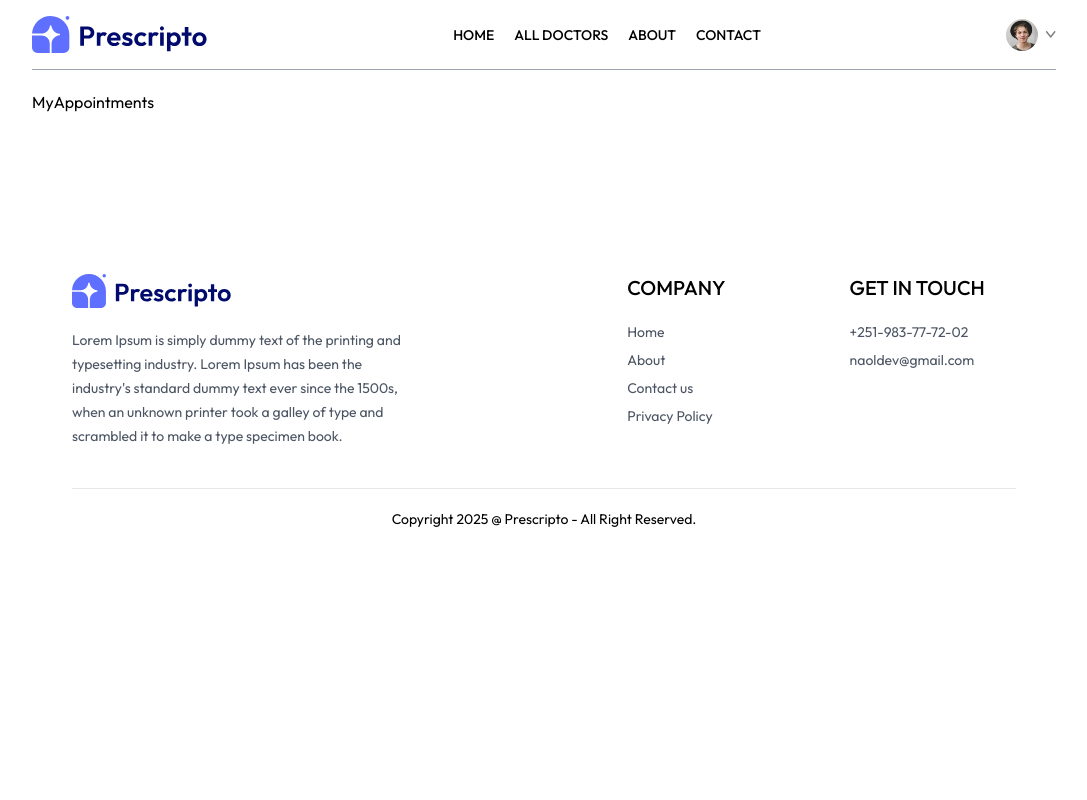
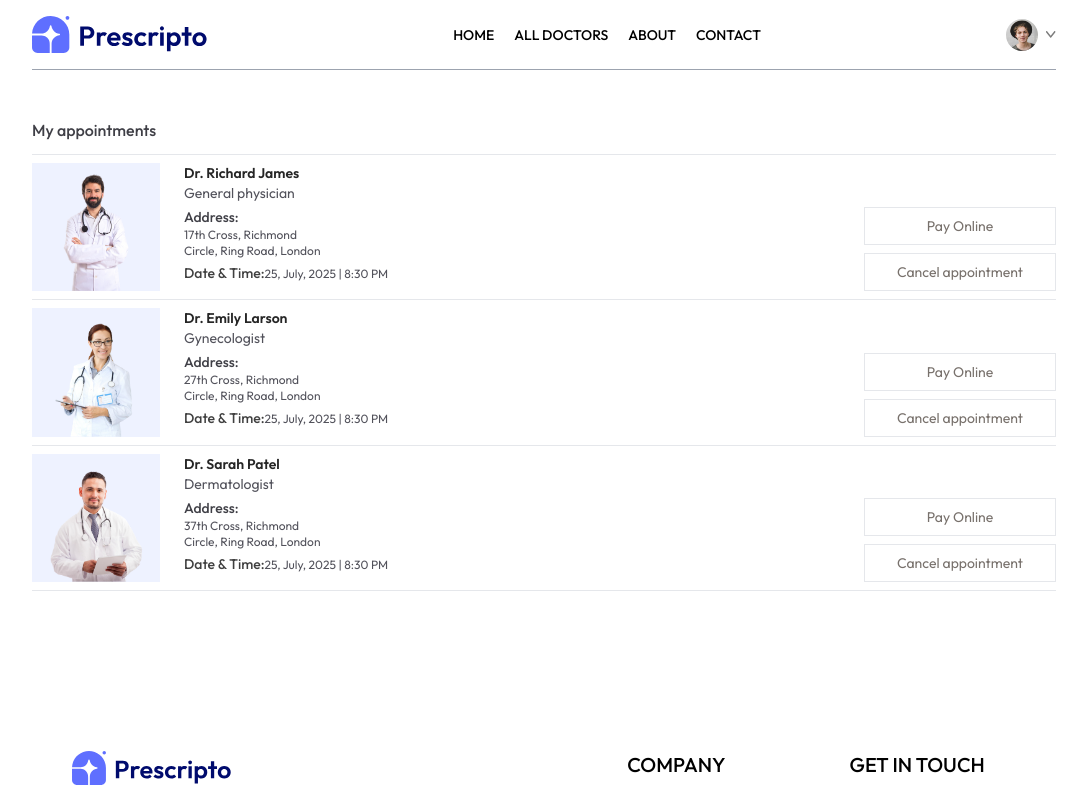
Before and after one commit to naolumer/Prescripto, a React (Vite) app in the folder frontend/: page /my-appointments in a window 1280 px wide. Shown: the top 800 px of the page, without its empty margins (96-1183 px from the left). Built offline with nearby package versions, Linux system fonts and the light colour scheme.

Commit message:
my appointments page

```diff
--- a/frontend/src/components/Navbar.jsx
+++ b/frontend/src/components/Navbar.jsx
@@ -39,13 +39,27 @@
                     <div className='absolute top-0 right-0 pt-14 text-base font-medium text-gray-600 z-20 hidden group-hover:block '>
                         <div className='min-w-48 bg-stone-100 rounded flex flex-col gap-4 p-4'>
                             <p onClick={()=>navigate("/profile")} className='hover:text-black cursor-pointer'>My Profile</p>
-                            <p onClick={()=>navigate("/appointments")} className='hover:text-black cursor-pointer'>My Appointments</p>
+                            <p onClick={()=>navigate("/my-appointments")} className='hover:text-black cursor-pointer'>My Appointments</p>
                             <p onClick={()=>setToken(!token)} className='hover:text-black cursor-pointer'>Logout</p>
                         </div>
                     </div>
                 </div>
                 :<button onClick={()=>navigate("/login")} type='button' className='bg-primary text-white px-8 py-3 rounded-full font-light hidden md:block'>Create account</button>
             }
+            <img onClick={()=>setShowMenu(true)} className='w-6 md:hidden' src={assets.menu_icon} alt="" />
+            {/* {------Mobile Menu} */}
+            <div className={`${showMenu?"fixed w-full":"w-0 h-0"} md:hidden right-0 top-0 bottom-0 z-20 overflow-hidden bg-white transition-all `}>
+                <div className=' cursor-pointer flex items-center justify-between px-5 py-6'>
+                    <img className='w-36' src={assets.logo} alt="" />
+                    <img className='w-7' onClick={()=>setShowMenu(false)} src={assets.cross_icon} alt="" />
+                </div>
+                <ul className='flex flex-col items-center gap-2 mt-5 px-5 text-lg font-medium'>
+                    <NavLink  onClick={()=>setShowMenu(false)} to="/"><p className="px-4 py-2 rounded inline-block">HOME</p></NavLink>
+                    <NavLink  onClick={()=>setShowMenu(false)} to="/doctors"><p className="px-4 py-2 rounded inline-block">ALL DOCTORS</p></NavLink>
+                    <NavLink  onClick={()=>setShowMenu(false)} to="/about"><p className="px-4 py-2 rounded inline-block">ABOUT</p></NavLink>
+                    <NavLink  onClick={()=>setShowMenu(false)} to="/contact"><p className="px-4 py-2 rounded inline-block">CONTACT</p></NavLink>
+                </ul>
+            </div>
         </div>
     </div>
   )
--- a/frontend/src/index.css
+++ b/frontend/src/index.css
@@ -13,3 +13,9 @@
 ::-webkit-scrollbar {
   @apply hidden
 }
+
+@media (max-width:740px) {
+  .active p{
+    @apply text-white bg-primary
+  }
+}
--- a/frontend/src/pages/Doctors.jsx
+++ b/frontend/src/pages/Doctors.jsx
@@ -10,6 +10,7 @@
   const {Doctors} = useContext(AppContext)
   const [filterDoc, setFilterDoc] = useState([])
   const navigate = useNavigate()
+  const [showFilter,setShowFilter] = useState(false)
 
   const applyFilter = ()=>{
     if (speciality){
@@ -27,25 +28,14 @@
     <div>
       <p className='text-gray-600'>Browse through the specialist doctors</p>
       <div className='flex flex-col sm:flex-row items-start gap-5 mt-5'>
-        <div className='flex flex-col gap-4 text-sm text-gray-600'>
-          <p onClick={()=>speciality==="General physician"? navigate("/doctors"): navigate("/doctors/General physician")} className={`w-[94vw] sm:w-auto pl-3 py-1.5 pr-16 border border-gray-300 rounded transition-all cursor-pointer ${speciality==="General physician"?"bg-indigo-100 text-black":""}
-
-            `}>General physician</p>
-          <p onClick={()=>speciality==="Gynecologist"? navigate("/doctors"): navigate("/doctors/Gynecologist")} className={`w-[94vw] sm:w-auto pl-3 py-1.5 pr-16 border border-gray-300 rounded transition-all cursor-pointer ${speciality==="Gynecologist"?"bg-indigo-100 text-black":""}
-
-            `}>Gynecologist</p>
-          <p onClick={()=>speciality==="Dermatologist"? navigate("/doctors"): navigate("/doctors/Dermatologist")} className={`w-[94vw] sm:w-auto pl-3 py-1.5 pr-16 border border-gray-300 rounded transition-all cursor-pointer ${speciality==="Dermatologist"?"bg-indigo-100 text-black":""}
-
-            `}>Dermatologist</p>{speciality==="General physicianGynecologistDermatologistPediatriciansNeurologistGastroenterologist"?"bg-indigo-100 text-black":""}
-          <p onClick={()=>speciality==="Pediatricians"? navigate("/doctors"): navigate("/doctors/Pediatricians")} className={`w-[94vw] sm:w-auto pl-3 py-1.5 pr-16 border border-gray-300 rounded transition-all cursor-pointer ${speciality==="Pediatricians"?"bg-indigo-100 text-black":""}
-
-            `}>Pediatricians</p>
-          <p onClick={()=>speciality==="Neurologist"? navigate("/doctors"): navigate("/doctors/Neurologist")} className={`w-[94vw] sm:w-auto pl-3 py-1.5 pr-16 border border-gray-300 rounded transition-all cursor-pointer ${speciality==="Neurologist"?"bg-indigo-100 text-black":""}
-
-            `}>Neurologist</p>
-          <p onClick={()=>speciality==="Gastroenterologist"? navigate("/doctors"): navigate("/doctors/Gastroenterologist")} className={`w-[94vw] sm:w-auto pl-3 py-1.5 pr-16 border border-gray-300 rounded transition-all cursor-pointer ${speciality==="Gastroenterologist"?"bg-indigo-100 text-black":""}
-
-            `}>Gastroenterologist</p>
+        <button className={`py-1 px-3 border rounded text-sm transition-all sm:hidden ${showFilter?"bg-primary text-white":""}`} onClick={()=>setShowFilter(prev=> !prev)}>Filters</button>
+        <div className={`flex-col gap-4 text-sm text-gray-600 ${showFilter?"flex":"hidden"}`}>
+          <p onClick={()=>speciality==="General physician"? navigate("/doctors"): navigate("/doctors/General physician")} className={`w-[94vw] sm:w-auto pl-3 py-1.5 pr-16 border border-gray-300 rounded transition-all cursor-pointer ${speciality==="General physician"?"bg-indigo-100 text-black":""}`}>General physician</p>
+          <p onClick={()=>speciality==="Gynecologist"? navigate("/doctors"): navigate("/doctors/Gynecologist")} className={`w-[94vw] sm:w-auto pl-3 py-1.5 pr-16 border border-gray-300 rounded transition-all cursor-pointer ${speciality==="Gynecologist"?"bg-indigo-100 text-black":""}`}>Gynecologist</p>
+          <p onClick={()=>speciality==="Dermatologist"? navigate("/doctors"): navigate("/doctors/Dermatologist")} className={`w-[94vw] sm:w-auto pl-3 py-1.5 pr-16 border border-gray-300 rounded transition-all cursor-pointer ${speciality==="Dermatologist"?"bg-indigo-100 text-black":""}`}>Dermatologist</p>
+          <p onClick={()=>speciality==="Pediatricians"? navigate("/doctors"): navigate("/doctors/Pediatricians")} className={`w-[94vw] sm:w-auto pl-3 py-1.5 pr-16 border border-gray-300 rounded transition-all cursor-pointer ${speciality==="Pediatricians"?"bg-indigo-100 text-black":""}`}>Pediatricians</p>
+          <p onClick={()=>speciality==="Neurologist"? navigate("/doctors"): navigate("/doctors/Neurologist")} className={`w-[94vw] sm:w-auto pl-3 py-1.5 pr-16 border border-gray-300 rounded transition-all cursor-pointer ${speciality==="Neurologist"?"bg-indigo-100 text-black":""}`}>Neurologist</p>
+          <p onClick={()=>speciality==="Gastroenterologist"? navigate("/doctors"): navigate("/doctors/Gastroenterologist")} className={`w-[94vw] sm:w-auto pl-3 py-1.5 pr-16 border border-gray-300 rounded transition-all cursor-pointer ${speciality==="Gastroenterologist"?"bg-indigo-100 text-black":""}`}>Gastroenterologist</p>
         </div>
 
         <div className='w-full grid grid-cols-auto gap-4 gap-y-6'>
--- a/frontend/src/pages/MyAppointments.jsx
+++ b/frontend/src/pages/MyAppointments.jsx
@@ -1,8 +1,35 @@
-import React from 'react'
+import React, { useContext } from 'react'
+import {AppContext} from "../context/AppContext"
 
 const MyAppointments = () => {
+  const {doctors} = useContext(AppContext)
   return (
-    <div>MyAppointments</div>
+    <div>
+      <p className='pb-3 mt-12 font-medium text-zinc-700 border-b '>My appointments</p>
+      <div>
+        {
+          doctors.slice(0,3).map((item,index)=>(
+          <div className='grid frid-cols-[1fr_2fr] gap-4 sm:flex sm:gap-6 py-2 border-b' key={index}>
+            <div>
+              <img className='w-32 bg-indigo-50' src={item.image} alt="" />
+            </div>
+            <div className='flex-1 text-sm text-zinc-600'>
+              <p className='text-neutral-800 font-semibold'>{item.name}</p>
+              <p>{item.speciality}</p>
+              <p className='text-zinc-700 font-medium mt-1'>Address:</p>
+              <p className='text-xs'>{item.address.line1}</p>
+              <p className='text-xs'>{item.address.line2}</p>
+              <p className='text-xs mt-1'><span className='text-sm text-neutral-700 font-medium'>Date & Time:</span>25, July, 2025 | 8:30 PM</p>
+            </div>
+            <div></div>
+            <div className='flex flex-col gap-2 justify-end'>
+              <button className='text-sm text-stone-500 text-center sm:min-w-48 py-2 border hover:bg-primary hover:text-white transition-all duration-300'>Pay Online</button>
+              <button className='text-sm text-stone-500 text-center sm:min-w-48 py-2 border hover:bg-red-500 hover:text-white transition-all duration-300'>Cancel appointment</button>
+            </div>
+            </div>
+          ))}
+        </div>
+      </div>
   )
 }
 
```
